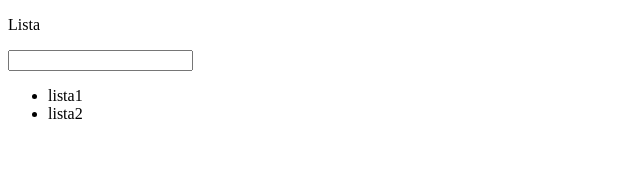
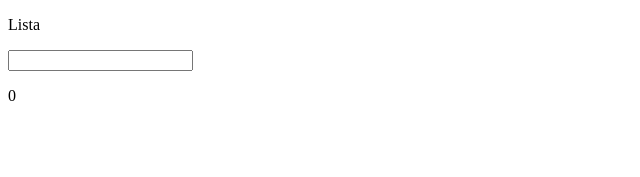
Before and after one commit to Roger-Franco/aula-typescript, a React (Create React App) app: page /pagina-inicial in a window 1280 px wide. Shown: the top 177 px of the page, without its empty margins (0-640 px from the left). Built offline with nearby package versions, Linux system fonts and the light colour scheme.

Commit message:
Trabalhando com listas de objetos

```diff
--- a/src/app/pages/dashboard/Dashboard.tsx
+++ b/src/app/pages/dashboard/Dashboard.tsx
@@ -1,24 +1,32 @@
 import { useCallback, useState } from 'react'
 
+interface IListeItem {
+  title: string;
+  isSelected: boolean;
+}
+
 export const Dashboard = () => {
-  const [lista, setLista] = useState<string[]>(['lista1', 'lista2'])
-  const [nome, setNome] = useState<string[]>(['lista1', 'lista2', 'qualquer', 'teste'])
+  const [lista, setLista] = useState<IListeItem[]>([])
 
   const handleInputKeyDown: React.KeyboardEventHandler<HTMLInputElement> = useCallback((e) => {
     if (e.key === 'Enter') {
       if (e.currentTarget.value.trim().length === 0) return;
 
-      // setLista([...lista, e.currentTarget.value]) // ou mais correto - nesse caso precisa
-      // do lista em dependencias no useEffect
       const value = e.currentTarget.value
 
       e.currentTarget.value = ''
 
       setLista((oldlista) => {
 
-        if (oldlista.includes(value)) return oldlista;
+        if (oldlista.some((listItem) => listItem.title === value)) return oldlista;
 
-        return [...oldlista, value]
+        return [
+          ...oldlista,
+          {
+            title: value,
+            isSelected: false,
+          }
+        ];
       })
     }
   }, [])
@@ -27,9 +35,31 @@ export const Dashboard = () => {
     <div>
       <p>Lista</p>
       <input onKeyDown={handleInputKeyDown} />
+      <p>{lista.filter((listeItem) => listeItem.isSelected).length}</p>
       <ul>
-        {lista.map((value) => {
-          return <li key={value}>{value}</li>
+        {lista.map((listItem) => {
+          return (
+            <li key={listItem.title}>
+              <input
+                type="checkbox"
+                checked={listItem.isSelected}
+                onChange={() => {
+                  setLista(oldLista => {
+                    return oldLista.map(oldListItem => {
+                      const newIsSelected = oldListItem.title === listItem.title
+                        ? !oldListItem.isSelected
+                        : oldListItem.isSelected
+                      return {
+                        ...oldListItem,
+                        isSelected: newIsSelected
+                      }
+                    })
+                  })
+                }}
+              />
+              {listItem.title}
+            </li>
+          )
         })}
       </ul>
     </div>
```
Also changed, not shown: 1 other file (tests, documents, lock files or other folders).
